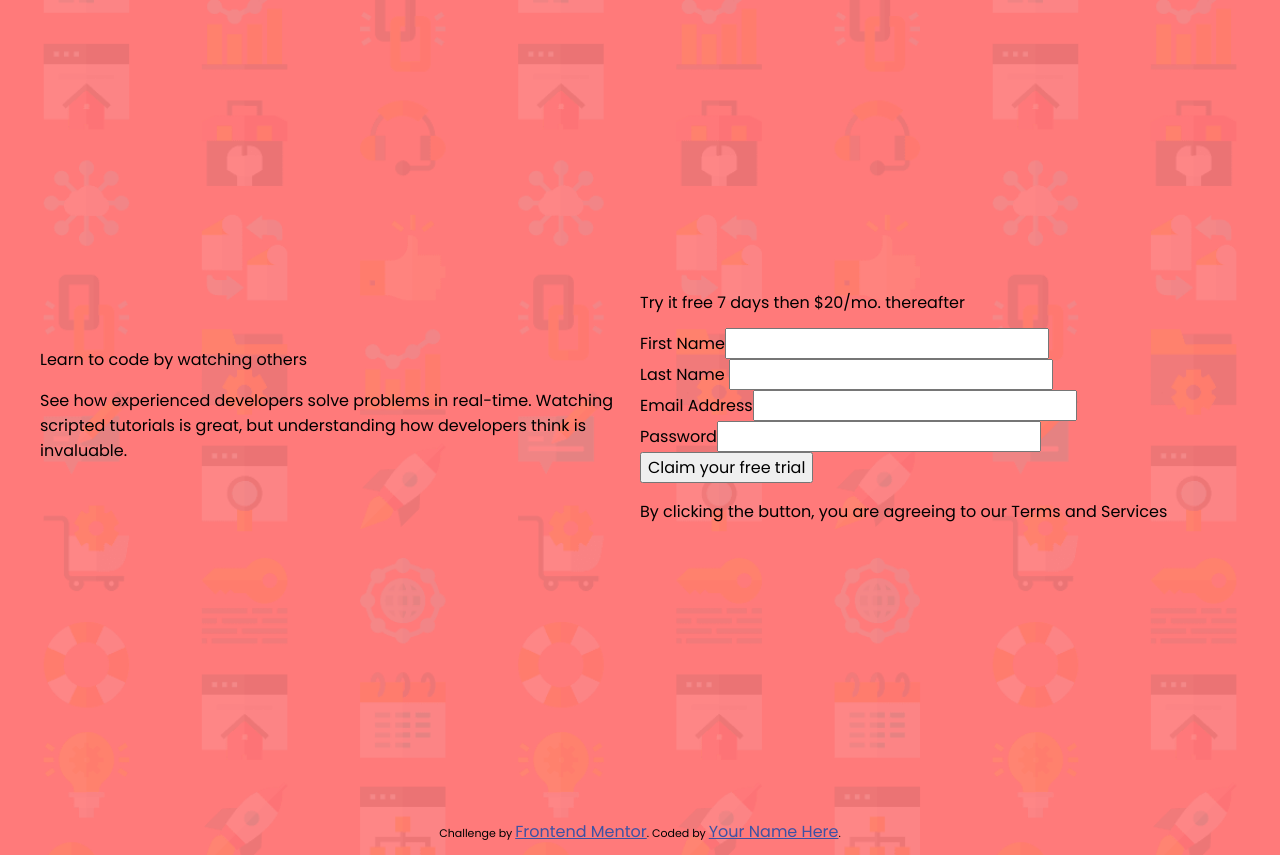
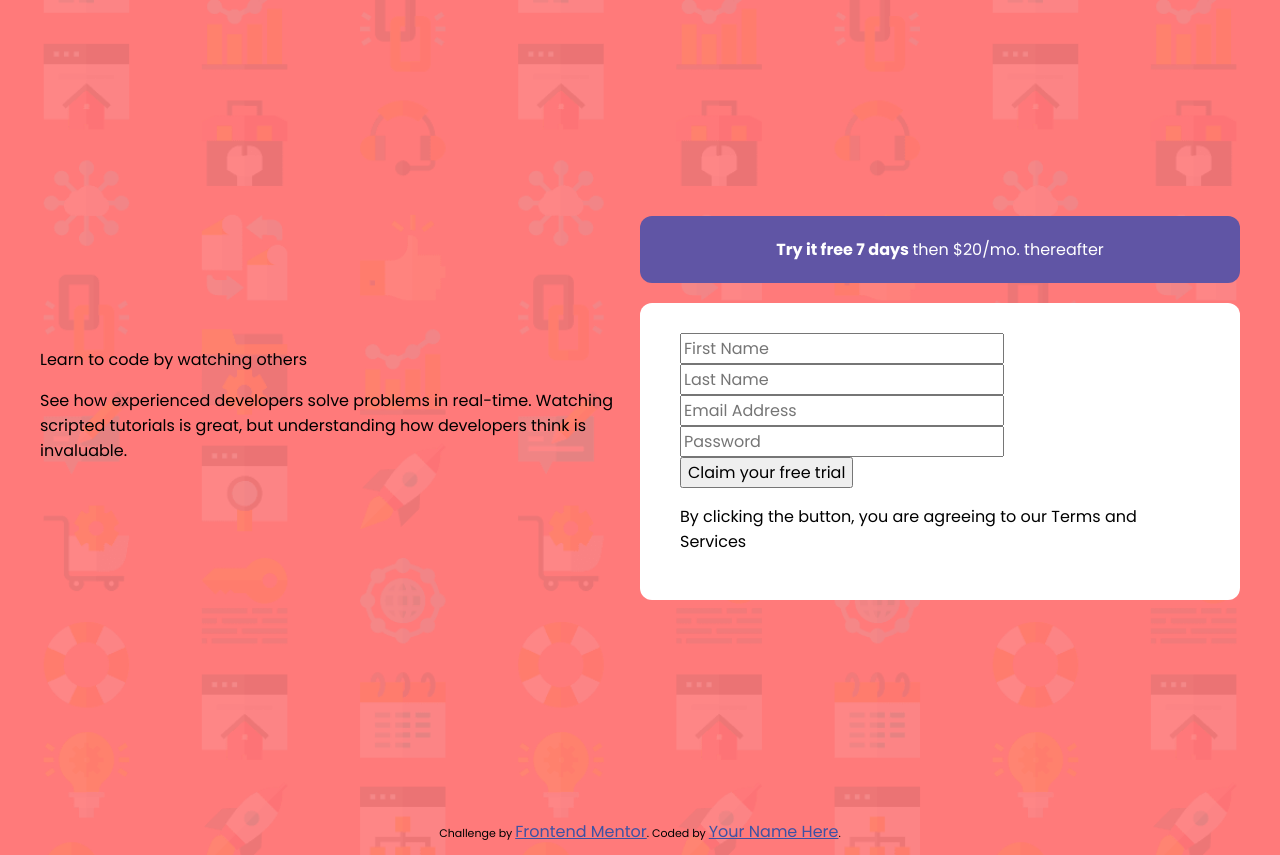
Before and after one commit to grenielxdevs/fem_intro_component_with_signup_form, a React (Vite) app: page / in a window 1280 px wide. Built offline with nearby package versions, Linux system fonts and the light colour scheme.

Commit message:
fem_intro_component_with_signup_form: adding content and styles

```diff
--- a/src/components/Main.jsx
+++ b/src/components/Main.jsx
@@ -9,24 +9,22 @@ function Main() {
                 </p>
             </div>
             <div className="form-content">
-                <h2>Try it free 7 days then $20/mo. thereafter</h2>
-                <div className="card">
+                <div className="box">
+                    <p><strong>Try it free 7 days </strong> then $20/mo. thereafter</p>
+                </div>
+                <div id="card" className="card">
                     <form>
                         <div>
-                            <label htmlFor="firstName">First Name</label>
-                            <input type="text" id="firstName" name="firstName" />
+                            <input type="text" id="firstName" name="firstName" placeholder="First Name" />
                         </div>
                         <div>
-                            <label htmlFor="lastName">Last Name </label>
-                            <input type="text" id="lastName" name="lastName" />
+                            <input type="text" id="lastName" name="lastName" placeholder="Last Name" />
                         </div>
                         <div>
-                            <label htmlFor="emailAddress">Email Address</label>
-                            <input type="text" id="emailAddress" name="emailAddress" />
+                            <input type="text" id="emailAddress" name="emailAddress" placeholder="Email Address" />
                         </div>
                         <div>
-                            <label htmlFor="password">Password</label>
-                            <input type="text" id="password" name="password" />
+                            <input type="text" id="password" name="password" placeholder="Password" />
                         </div>
                         <button type="submit">Claim your free trial</button>
                         <p>By clicking the button, you are agreeing to our Terms and Services</p>
--- a/src/index.css
+++ b/src/index.css
@@ -38,8 +38,30 @@ body {
   width: 50%;
 }
 
+#main-content .form-content .box {
+  background-color: var(--blue);
+  border-radius: 12px;
+  padding: 5px 30px;
+  margin-bottom: 20px;
+}
+
+#main-content .form-content .box p {
+  font-weight: 400;
+  color: #ffffff;
+  text-align: center;
+
+}
+
+#main-content .form-content .box p strong {
+  font-weight: 700;
+}
+
 /* Card Styles */
-
+#card {
+  background-color: #ffffff;
+  padding: 30px 40px;
+  border-radius: 12px;
+}
 
 /* Footer Styles
 =================================== */
```
